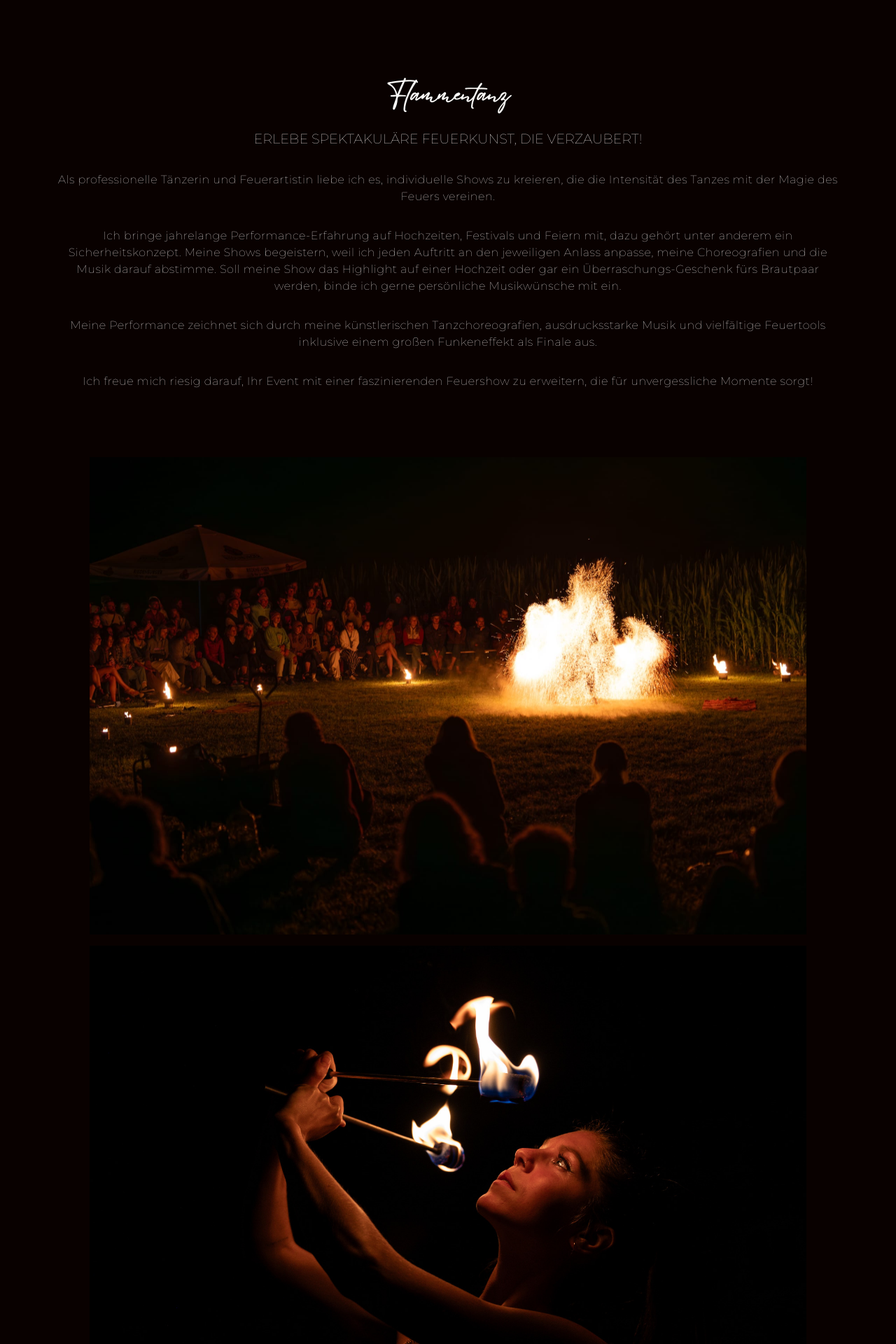
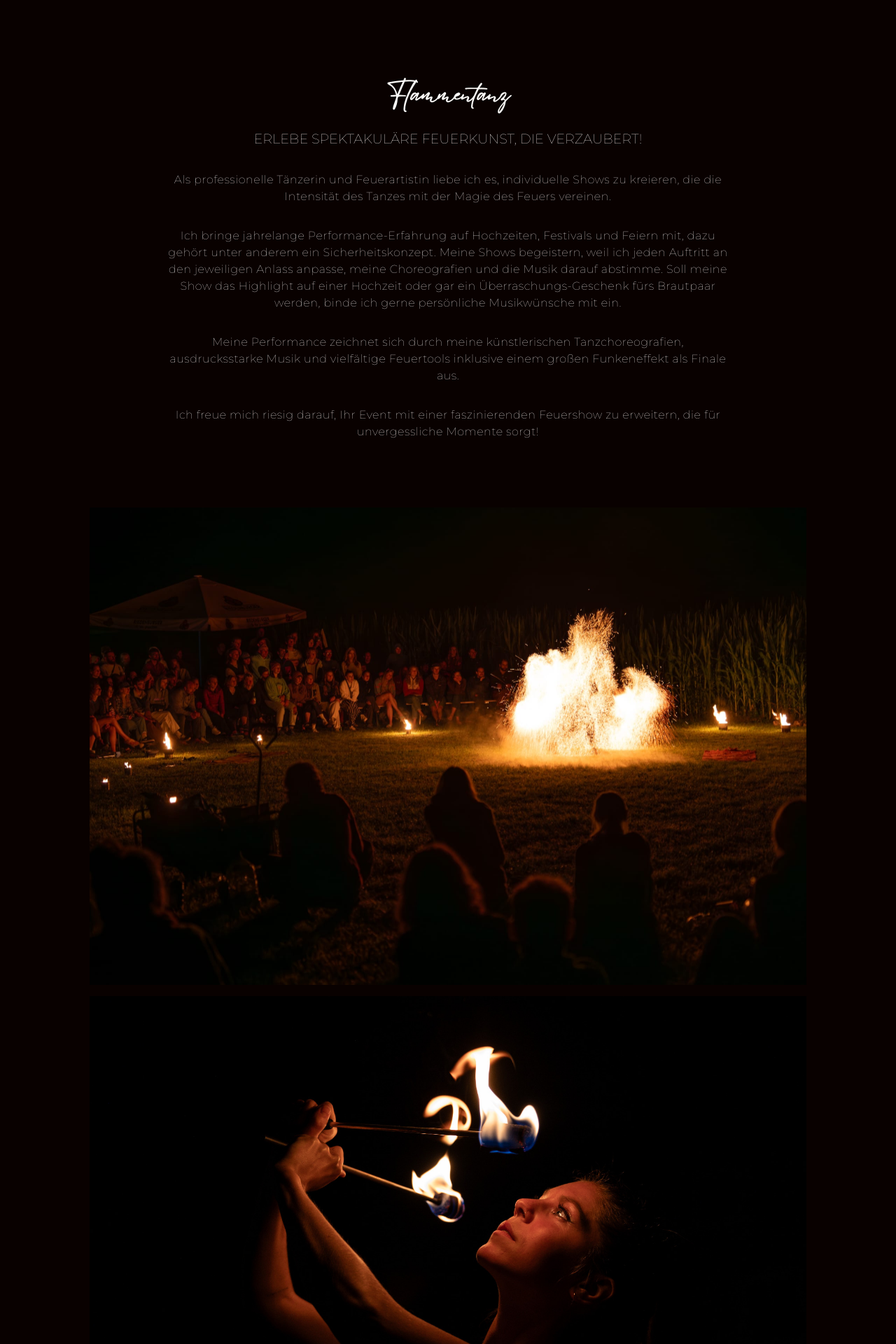
Before and after one commit to flammentanz-de/flammentanz, a Jekyll site: the page built from index.md, in a window 1280 px wide. Shown: the part 907-2827 px from the top of the page at 70% size. Built offline with Jekyll 4.4.1, drawn with Linux system fonts in a browser that asks for light colours.

Commit message:
design changes

```diff
--- a/assets/css/style.css
+++ b/assets/css/style.css
@@ -47,9 +47,12 @@ h2.name {
 }
 
 .second-slide {
-    display: grid;
-    grid-template-columns: repeat(2, 1fr);
-    background: #090100;
+    display: flex;
+    background:
+            #090100;
+    justify-content: center;
+    align-items: center;
+    flex-direction: column;
 }
 
 h4 {
@@ -66,7 +69,7 @@ h5 {
 }
 
 .left {
-    width: calc(100% - 10em);
+    width: calc(100% - 30em);
     display: flex;
     flex-direction: column;
     justify-content: center;
@@ -94,7 +97,7 @@ h5 {
 }
 
 .right img {
-    width: 45%;
+    width: 70%;
     padding: 0 0 2em 2em;
 }
 
```
